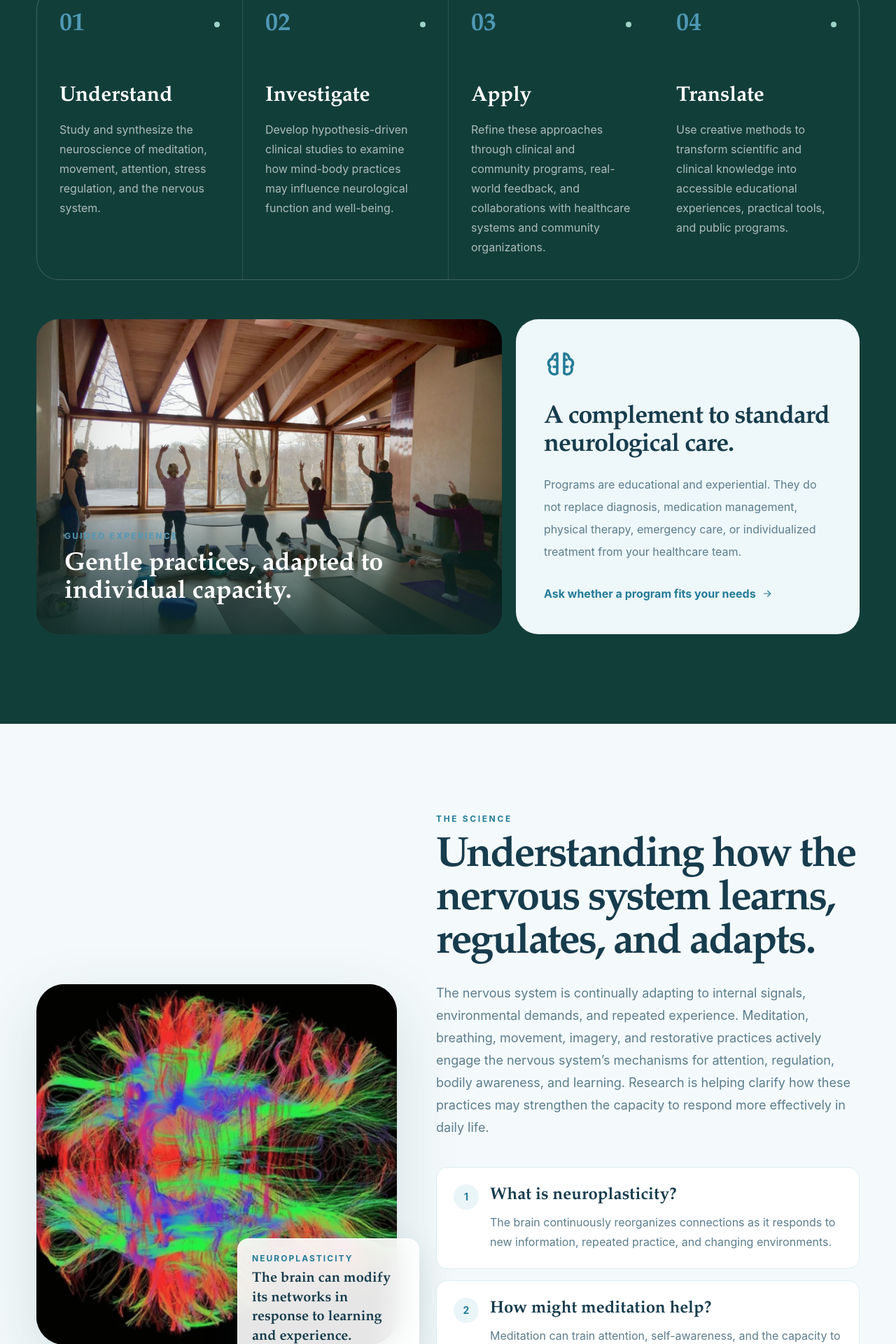
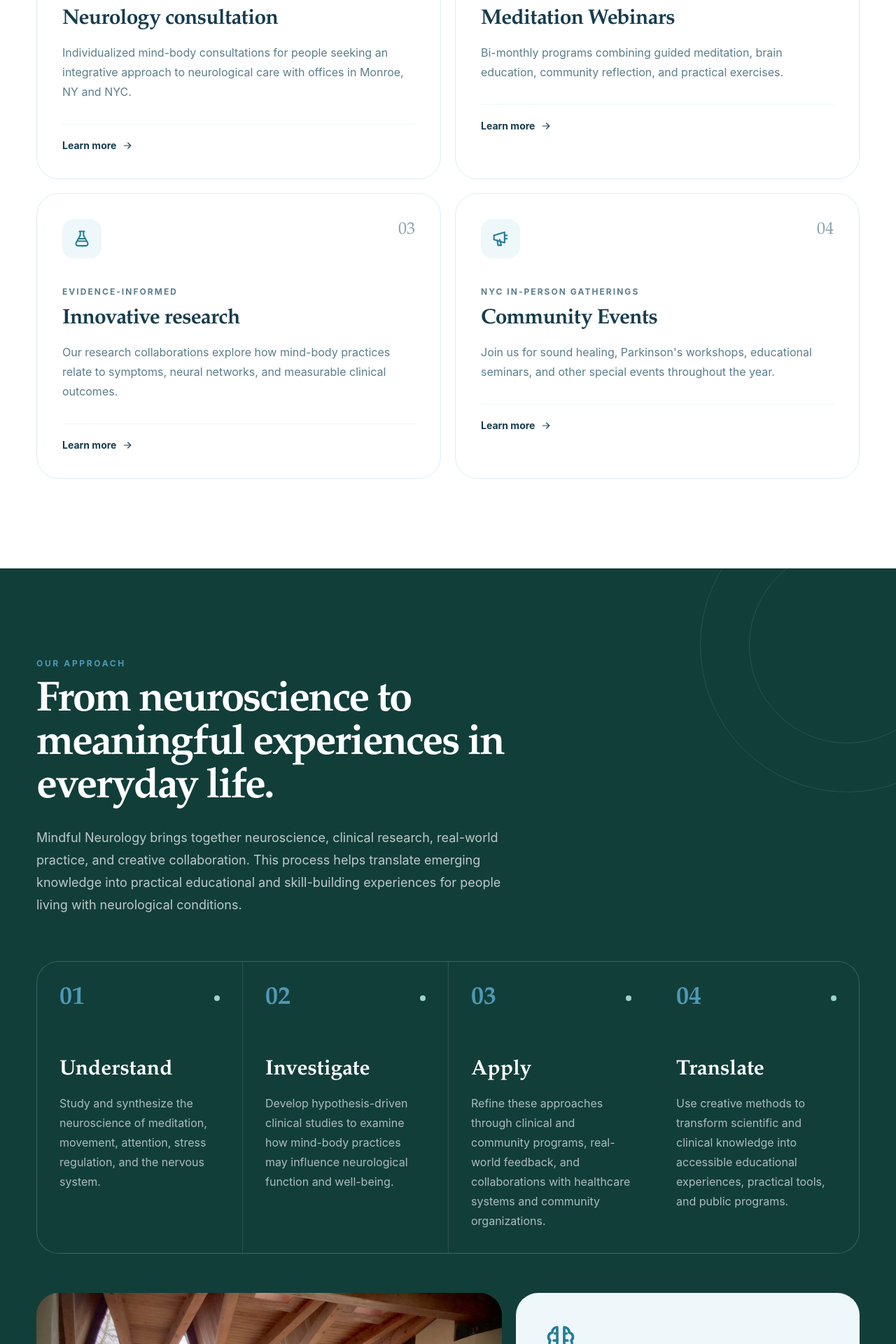
Before and after one commit to TuranAshish/mindful-neurology, a Next.js app: page / in a window 1280 px wide. Shown: the part 2040-3960 px from the top of the page at 70% size. Built offline with nearby package versions, Linux system fonts and the light colour scheme.

Commit message:
Updated page tsx and many more changes

```diff
--- a/app/page.tsx
+++ b/app/page.tsx
@@ -24,7 +24,7 @@ const services = [
     number: "01",
     title: "Neurology consultation",
     description:
-      "Individualized neurological evaluation for people in New York or Connecticut, and for patients who travel to our Monroe, NY office.",
+      "Individualized mind-body consultations for people seeking an integrative approach to neurological care with offices in Monroe, NY and NYC.",
     note: "Clinical care",
   },
   {
@@ -46,10 +46,10 @@ const services = [
   {
     icon: AdvocacyIcon,
     number: "04",
-    title: "Professional education",
+    title: "Community Events",
     description:
-      "Inquire about opportunities for education and training in integrative neurology and mind-body medicine.",
-    note: "For professionals",
+      "Join us for sound healing, Parkinson's workshops, educational seminars, and other special events throughout the year.",
+    note: "NYC in-person gatherings",
   },
 ];
 
@@ -178,14 +178,14 @@ export default function Home() {
         </div>
       </section>
 
-      {/*
+
       <section id="services" className="bg-[#fbfdfc] py-24 md:py-32">
         <div className="mx-auto max-w-[1240px] px-5 lg:px-8">
           <div className="flex flex-col justify-between gap-8 lg:flex-row lg:items-end">
             <SectionHeading
               eyebrow="Our services"
-              title="Neurological care, education, and practical support."
-              copy="Each offering is designed to complement appropriate medical care while helping people develop repeatable tools for awareness, regulation, and well-being."
+              title="Clinical care, research, education, and community."
+              copy="Each offering integrates neuroscience, mindfulness, and lifestyle medicine to improve neurological health and well-being."
             />
             <a
               data-animate="fade-left"
@@ -245,7 +245,7 @@ export default function Home() {
           </div>
         </div>
       </section>
-      */}
+
 
       <section id="approach" className="relative overflow-hidden bg-[#123e3a] py-24 md:py-32">
         <div className="noise absolute inset-0" />
@@ -295,7 +295,7 @@ export default function Home() {
               </div>
               <div data-animate="fade-left" data-animate-delay="2" className="absolute -bottom-6 -right-3 max-w-[260px] rounded-2xl border border-white/60 bg-white/90 p-5 shadow-[0_18px_50px_rgba(18,62,58,.15)] backdrop-blur md:-right-8">
                 <p className="text-xs font-bold uppercase tracking-[.17em] text-[#0f7466]">Neuroplasticity</p>
-                <p className="mt-2 font-serif text-xl font-semibold leading-snug text-[#173b38]">The brain can modify its networks in response to learning and experience.</p>
+                <p className="mt-2 font-serif text-xl font-semibold leading-snug text-[#173b38]">The brain can modify its networks in response to learning, practice, and experience.</p>
               </div>
             </div>
 
@@ -303,9 +303,9 @@ export default function Home() {
               <SectionHeading eyebrow="The science" title="Understanding how the nervous system learns, regulates, and adapts." copy="The nervous system is continually adapting to internal signals, environmental demands, and repeated experience. Meditation, breathing, movement, imagery, and restorative practices actively engage the nervous system’s mechanisms for attention, regulation, bodily awareness, and learning. Research is helping clarify how these practices may strengthen the capacity to respond more effectively in daily life." />
               <div className="mt-10 grid gap-4">
                 {[
-                  ["What is neuroplasticity?", "The brain continuously reorganizes connections as it responds to new information, repeated practice, and changing environments."],
-                  ["How might meditation help?", "Meditation can train attention, self-awareness, and the capacity to notice habitual patterns before choosing a different response."],
-                  ["Why include movement and relaxation?", "Gentle movement, breath, and structured rest can support body awareness and may help people explore stress-sensitive symptoms."],
+                  ["The nervous system is dynamic", "Brain networks involved in attention, emotion, bodily awareness, and movement interact continuously, shaping how we respond from moment to moment."],
+                  ["Repeated practice can build capacity", "Consistent practice gives the nervous system repeated opportunities to strengthen useful patterns of attention, regulation, movement, and recovery."],
+                  ["Mind-body practices may support regulation and learning", "Meditation, breathwork, movement, imagery, and relaxation can engage attention, autonomic regulation, bodily awareness, and sensorimotor processes, creating conditions that may support adaptive learning."],
                 ].map(([title, text], index) => (
                   <div key={title} data-animate="fade-left" data-animate-delay={index} className="rounded-2xl border border-[#d9e6e1] bg-white p-5 md:p-6">
                     <div className="flex gap-4">
@@ -321,23 +321,51 @@ export default function Home() {
             </div>
           </div>
 
+          {/*
           <div className="mt-24 grid gap-5 md:grid-cols-3">
             {[
-              ["/images/neurons.jpg", "Neural networks", "Explore how neurons communicate and how learning can shape patterns over time."],
-              ["/images/restorative-practice.jpg", "Restorative practice", "Create space for rest, body awareness, and nervous-system downshifting."],
-              ["/images/dr-mulukutla-speaking.jpg", "Clinical education", "Connect practical techniques with clear explanations of anatomy and function."],
+              [
+                "/images/neurons.jpg",
+                "Neural networks",
+                "Explore how neurons communicate and how learning can shape patterns over time.",
+              ],
+              [
+                "/images/restorative-practice.jpg",
+                "Restorative practice",
+                "Create space for rest, body awareness, and nervous-system downshifting.",
+              ],
+              [
+                "/images/dr-mulukutla-speaking.jpg",
+                "Clinical education",
+                "Connect practical techniques with clear explanations of anatomy and function.",
+              ],
             ].map(([image, title, text]) => (
-              <article key={title} data-animate="zoom-in" data-tilt-card="" className="interactive-card tilt-card group overflow-hidden rounded-[2rem] bg-white shadow-[0_18px_60px_rgba(18,62,58,.07)]">
+              <article
+                key={title}
+                data-animate="zoom-in"
+                data-tilt-card=""
+                className="interactive-card tilt-card group overflow-hidden rounded-[2rem] bg-white shadow-[0_18px_60px_rgba(18,62,58,.07)]"
+              >
                 <div className="relative aspect-[4/3] overflow-hidden">
-                  <Image src={image} alt="" fill sizes="(max-width: 768px) 100vw, 33vw" className="object-cover transition duration-500 group-hover:scale-105" />
+                  <Image
+                    src={image}
+                    alt=""
+                    fill
+                    sizes="(max-width: 768px) 100vw, 33vw"
+                    className="object-cover transition duration-500 group-hover:scale-105"
+                  />
                 </div>
+
                 <div className="p-6">
-                  <h3 className="font-serif text-3xl font-semibold text-[#173b38]">{title}</h3>
+                  <h3 className="font-serif text-3xl font-semibold text-[#173b38]">
+                    {title}
+                  </h3>
                   <p className="mt-3 leading-7 text-[#617a75]">{text}</p>
                 </div>
               </article>
             ))}
           </div>
+          */}
         </div>
       </section>
 
```
